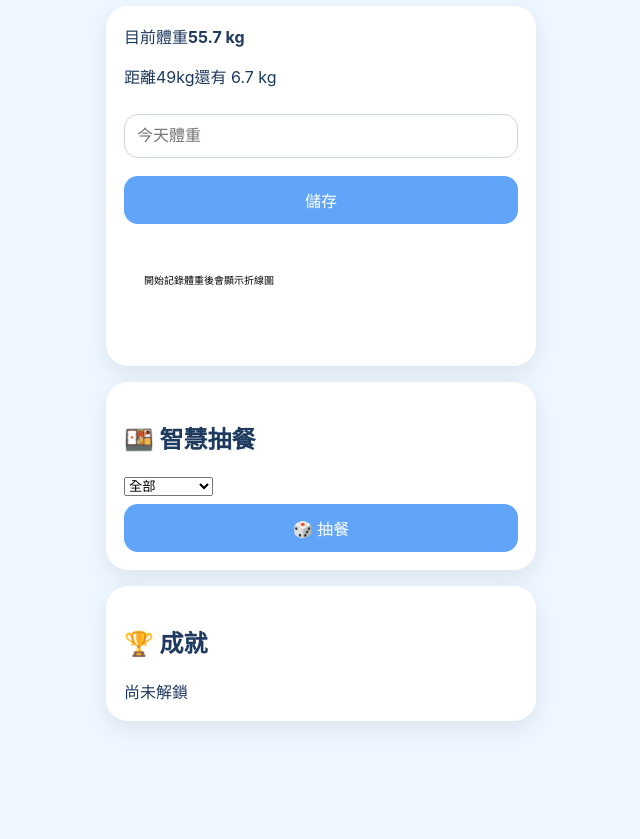
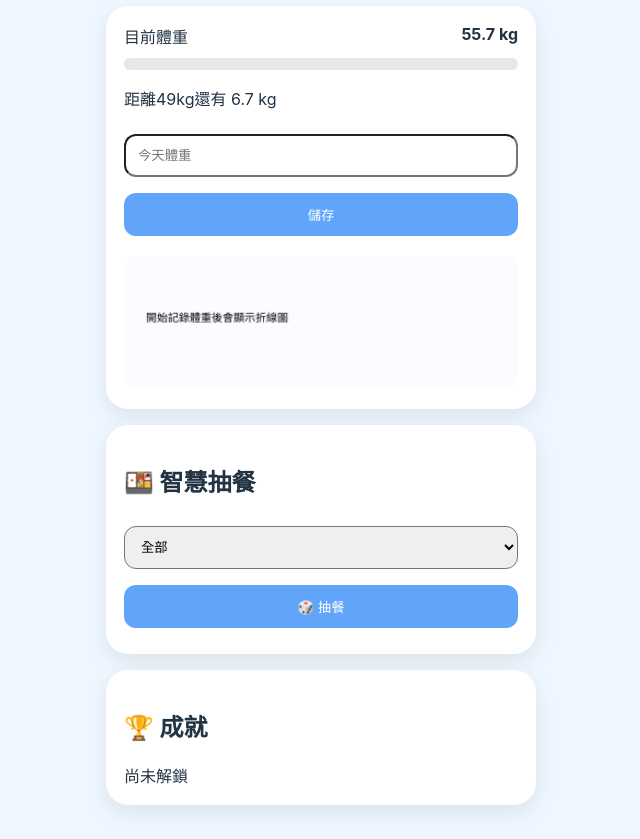
Before and after one commit to dh2827/49kg-project, a plain HTML site: page index.html in a window 1280 px wide. Shown: the part 94-933 px from the top of the page, without its empty margins (319-959 px from the left). Before the commit the page ends 849 px from the top, so only its background shows below. Drawn offline with Linux system fonts and the light colour scheme.

Commit message:
Add files via upload

```diff
--- a/style.css
+++ b/style.css
@@ -1,17 +1,10 @@
-body{margin:0;background:#eef6ff;font-family:-apple-system,BlinkMacSystemFont,sans-serif;color:#1e3a5f}
-.wrap{max-width:430px;margin:auto;padding:18px}
-.hero{text-align:center}
-.card{background:#fff;border-radius:22px;padding:18px;margin:16px 0;box-shadow:0 8px 24px rgba(0,0,0,.08)}
-.row{display:flex;justify-content:space-between;align-items:center}
-.progress{height:12px;background:#e5e7eb;border-radius:999px;overflow:hidden;margin:12px 0}
-#progress{height:100%;width:0;background:linear-gradient(90deg,#60a5fa,#38bdf8)}
-input,button{width:100%;box-sizing:border-box;padding:12px;border-radius:14px;font-size:16px}
-input{border:1px solid #cbd5e1;margin:10px 0}
-button{border:none;background:#60a5fa;color:white;margin-top:8px}
-button.ghost{background:#dbeafe;color:#1e3a5f}
-.mealCard{background:#f8fbff;border:1px solid #dbeafe;border-radius:16px;padding:14px;line-height:1.8;min-height:90px;transition:.25s}
-.mealCard.flash{transform:scale(1.03)}
-#waterGrid{display:grid;grid-template-columns:repeat(4,1fr);gap:8px}
-.drop{padding:12px;text-align:center;border-radius:12px;background:#f8fafc;border:1px solid #cfe3ff}
-.on{background:#93c5fd}
-ul{padding-left:20px}
+body{margin:0;background:#eef6ff;font-family:-apple-system,sans-serif;color:#234;padding:18px}
+.wrap{max-width:430px;margin:auto}
+.card{background:#fff;border-radius:22px;padding:18px;box-shadow:0 8px 22px rgba(0,0,0,.08);margin:16px 0}
+.top{display:flex;justify-content:space-between}
+.bar{height:12px;background:#e5e7eb;border-radius:99px;overflow:hidden;margin:10px 0}
+#fill{height:100%;width:0;background:linear-gradient(90deg,#60a5fa,#38bdf8)}
+input,select,button{width:100%;padding:12px;margin:8px 0;border-radius:12px;box-sizing:border-box}
+button{background:#60a5fa;color:#fff;border:none}
+.badge{display:inline-block;padding:8px 10px;border-radius:999px;background:#dbeafe;margin:4px}
+canvas{width:100%;background:#fafcff;border-radius:12px;margin-top:12px}
```
